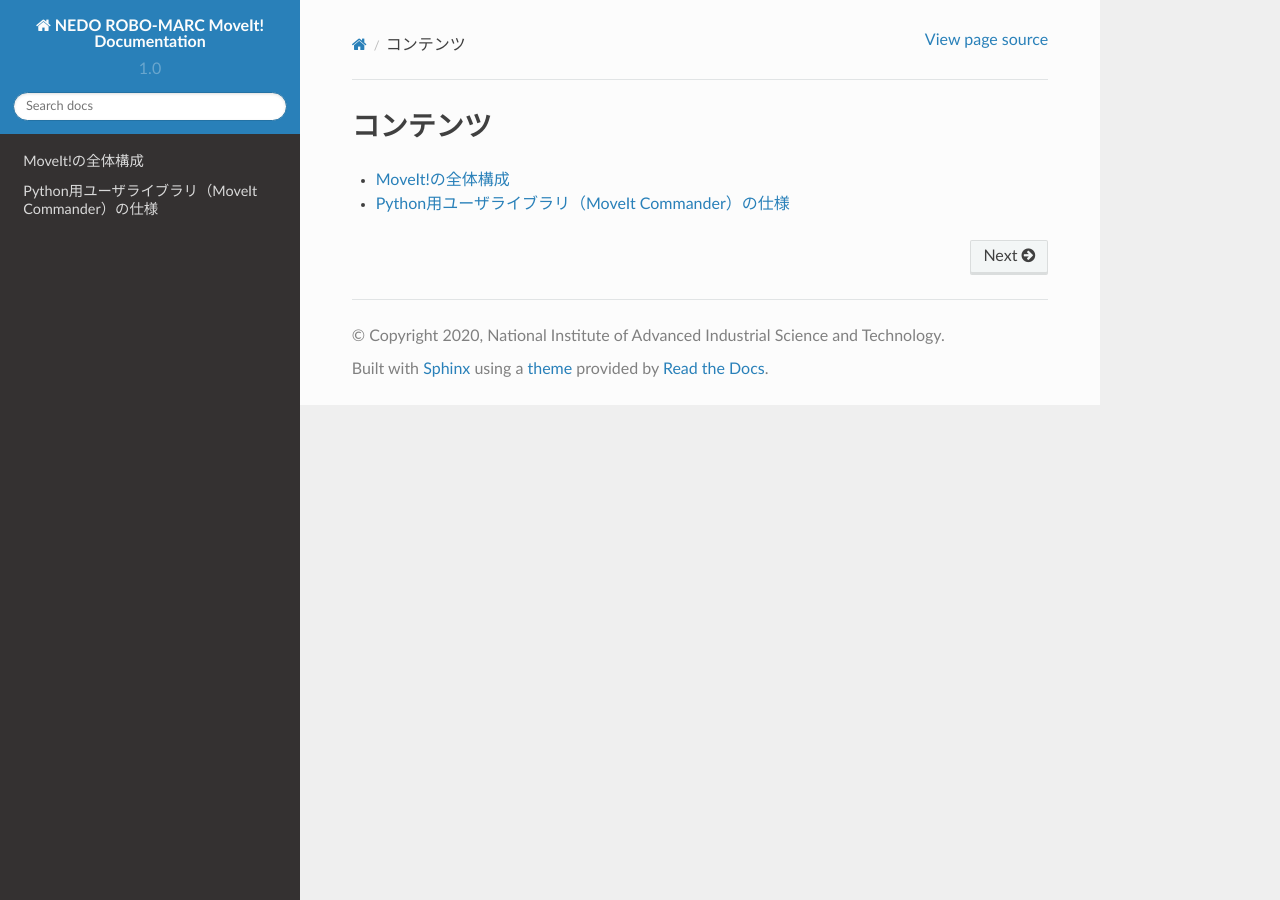
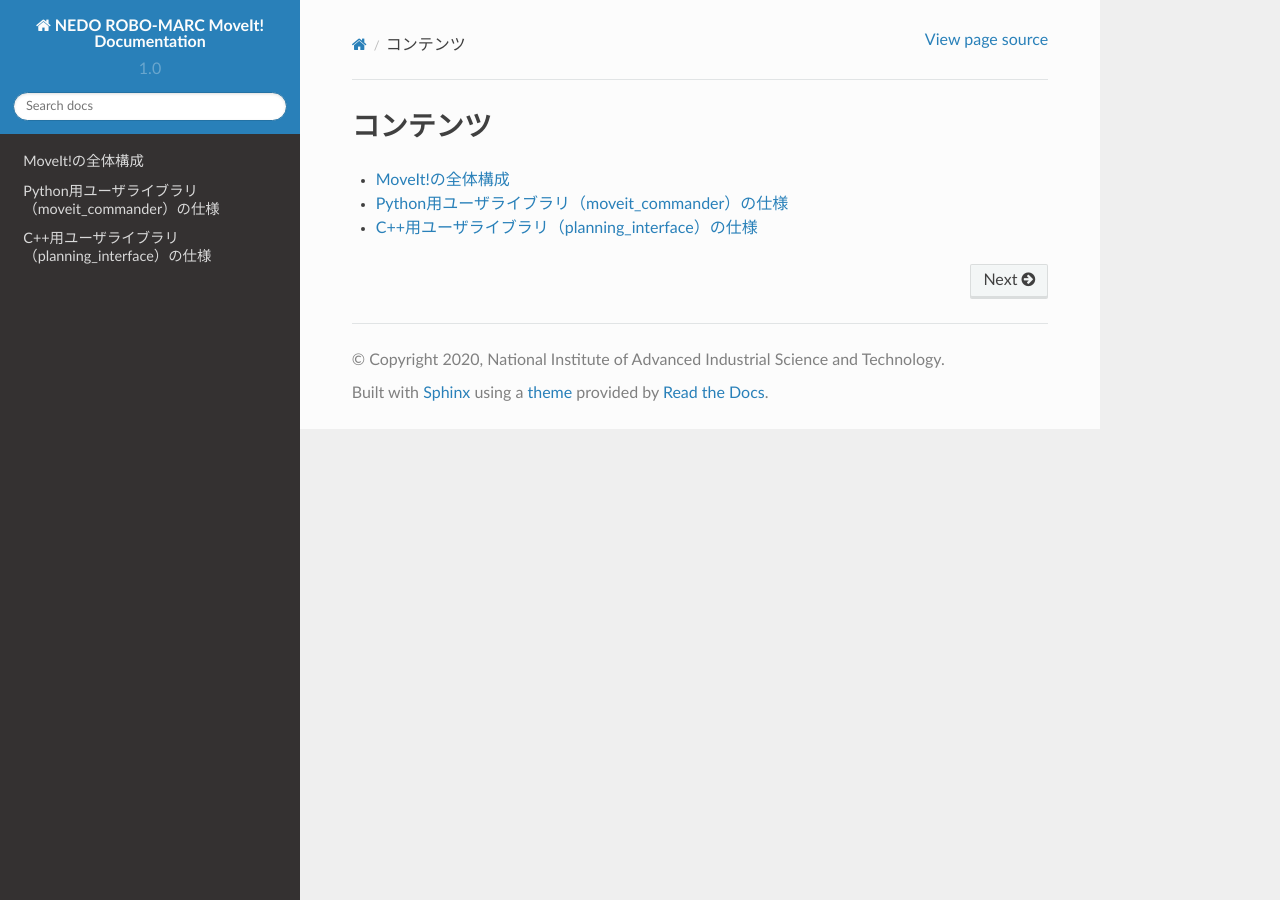
Before and after one commit to robo-marc/moveit_documents, a Sphinx documentation site: the page built from source/index.rst, in a window 1280 px wide. Built offline with Sphinx 7.4.7 and the Read the Docs theme 2.0.0, drawn with Linux system fonts in a browser that asks for light colours; some of the changed lines change nothing that is shown.

Commit message:
add document on planning_interface

```diff
--- a/source/index.rst
+++ b/source/index.rst
@@ -7,3 +7,4 @@
 
    overview
    moveit_commander
+   planning_interface
--- a/source/moveit_commander.rst
+++ b/source/moveit_commander.rst
@@ -1,11 +1,39 @@
-Python用ユーザライブラリ（MoveIt Commander）の仕様
+Python用ユーザライブラリ（moveit_commander）の仕様
 ====================================================
+
+クラス図、コンポーネント図
+--------------------------
+
+moveit_commanderは、boost::pythonを使って、C++のMoveGroupInterfaceを呼び出します。
+その際に、MoveGroupInterfaceWrapperクラスを用います。
+
+.. uml::
+
+   planning_interface::MoveGroupInterface <|-- planning_interface::MoveGroupInterfaceWrapper
+   planning_interface::MoveGroupInterfaceWrapper .. moveit_commander
+
+
+MoveGroupInterfaceは、ROS通信（ROS Action）を使って、プランニング命令をROSのmove_groupサービスに送信します。
+
+.. uml::
+
+   [MoveGroupInterface] .. [move_group] : ROS Action
+
+
+RobotCommander
+---------------
 
 .. doxygenclass:: moveit_commander::robot::RobotCommander
    :members:
 
+MoveGroupCommander
+-------------------
+
 .. doxygenclass:: moveit_commander::move_group::MoveGroupCommander
    :members:
 
+PlanningSceneInterface
+------------------------
+
 .. doxygenclass:: moveit_commander::planning_scene_interface::PlanningSceneInterface
    :members:
--- /dev/null
+++ b/source/planning_interface.rst
@@ -0,0 +1,25 @@
+C++用ユーザライブラリ（planning_interface）の仕様
+====================================================
+
+コンポーネント図
+-----------------
+
+MoveGroupInterfaceは、ROS通信（ROS Action）を使って、プランニング命令をROSのmove_groupサービスに送信します。
+
+.. uml::
+
+   [MoveGroupInterface] .. [move_group] : ROS Action
+
+
+MoveGroupInterface
+--------------------
+
+.. doxygenclass:: moveit::planning_interface::MoveGroupInterface
+   :members:
+
+
+PlanningSceneInterface
+------------------------
+
+.. doxygenclass:: moveit::planning_interface::PlanningSceneInterface
+   :members:
```
